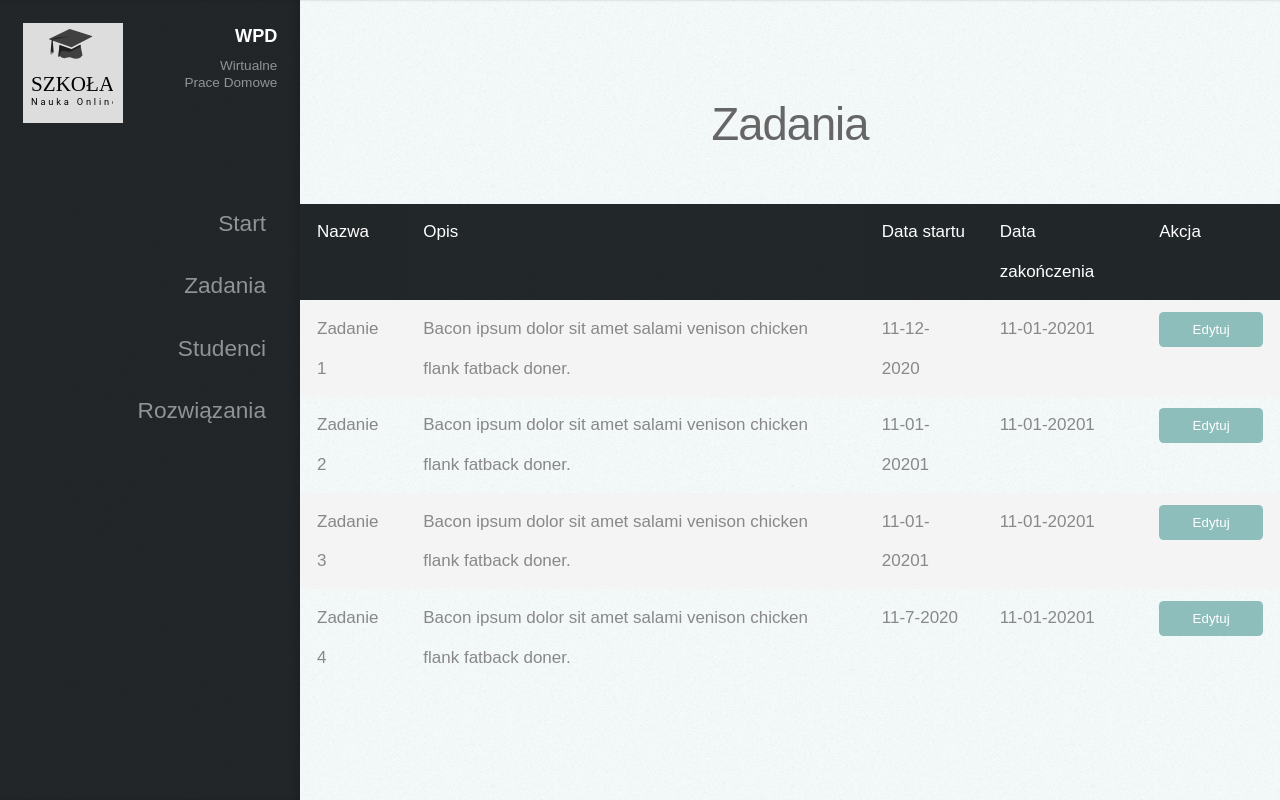
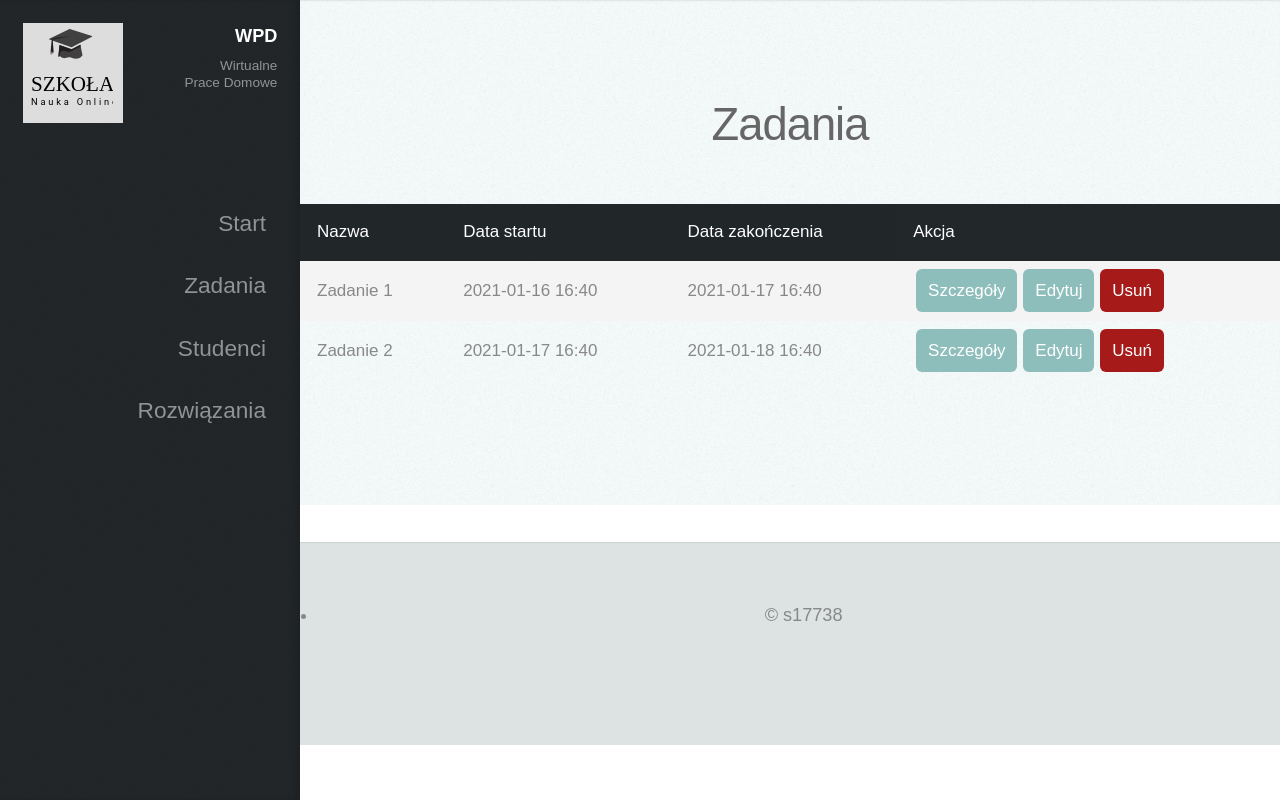
Before and after one commit to s17738/tin, a React (Create React App) app in the folder app-ui/: page /tasks in a window 1280 px wide. Shown: the top 800 px of the page. Built offline with nearby package versions, Linux system fonts and the light colour scheme.

Commit message:
tasks ui

```diff
--- a/app-ui/src/App.css
+++ b/app-ui/src/App.css
@@ -327,11 +327,12 @@ button,
     border-radius: 0.35em;
     color: #fff !important;
     text-decoration: none;
-    padding: 0.75em 2.5em 0.75em 2.5em;
+    padding: 0.1em 0.7em 0.1em 0.7em;
     background-color: #8ebebc;
     border: 0;
     cursor: pointer;
     transition: background-color 0.35s ease-in-out;
+    margin: 0 3px;
 }
 
 input[type="button"]:hover,
@@ -340,6 +341,14 @@ input[type="reset"]:hover,
 button:hover,
 .button:hover {
     background-color: #9ececc;
+}
+
+.red {
+    background-color: #a71a1a;
+}
+
+.red:hover {
+    background-color: #6e1212;
 }
 
 input[type="button"]:active,
--- a/app-ui/src/App.js
+++ b/app-ui/src/App.js
@@ -11,6 +11,7 @@ import MainContent from './components/fragments/MainContent'
 import TasksList from "./components/tasks/TasksList";
 import StudentsList from "./components/students/StudentsList";
 import SolutionsList from "./components/solutions/SolutionsList";
+import TasksDetails from "./components/tasks/TasksDetails";
 
 function App() {
     return (
@@ -19,8 +20,8 @@ function App() {
                 <Header/>
                 <main id="main">
                     <Switch>
-
                         <Route exact path="/tasks" component={TasksList}/>
+                        <Route exact path="/tasks/details/:taskId" component={TasksDetails}/>
                         <Route exact path="/students" component={StudentsList}/>
                         <Route exact path="/solutions" component={SolutionsList}/>
                         <Route path="/" component={MainContent}/>
--- /dev/null
+++ b/app-ui/src/api/tasksApi.js
@@ -0,0 +1,9 @@
+import {tasksList} from './tasksApiMockData'
+
+export function getTasksListApiCall() {
+    return tasksList;
+}
+
+export function getTaskByIdApiCall(taskId) {
+    return tasksList.find(t => t.id === taskId);
+}
--- /dev/null
+++ b/app-ui/src/api/tasksApiMockData.js
@@ -0,0 +1,16 @@
+export const tasksList = [
+    {
+        "id": "0969990d-44fd-4b5e-836c-548998115180",
+        "name": "Zadanie 1",
+        "description": "Lorem ipsum dolor sit amet, consectetur adipiscing elit, sed do eiusmod tempor incididunt ut labore et dolore magna aliqua. Ut enim ad minim veniam, quis nostrud exercitation ullamco laboris nisi ut aliquip ex ea commodo consequat. Duis aute irure dolor in reprehenderit in voluptate velit esse cillum dolore eu fugiat nulla pariatur. Excepteur sint occaecat cupidatat non proident, sunt in culpa qui officia deserunt mollit anim id est laborum.",
+        "startDate": "2021-01-16T16:40:41.147214Z",
+        "endDate": "2021-01-17T16:40:41.147214Z"
+    },
+    {
+        "id": "a5b5e70c-cd37-40a9-a5b8-ca52e52ba3fa",
+        "name": "Zadanie 2",
+        "description": "Lorem ipsum dolor sit amet, consectetur adipiscing elit, sed do eiusmod tempor incididunt ut labore et dolore magna aliqua. Ut enim ad minim veniam, quis nostrud exercitation ullamco laboris nisi ut aliquip ex ea commodo consequat. Duis aute irure dolor in reprehenderit in voluptate velit esse cillum dolore eu fugiat nulla pariatur. Excepteur sint occaecat cupidatat non proident, sunt in culpa qui officia deserunt mollit anim id est laborum.",
+        "startDate": "2021-01-17T16:40:41.147214Z",
+        "endDate": "2021-01-18T16:40:41.147214Z"
+    }
+]
--- a/app-ui/src/components/fragments/MainContent.js
+++ b/app-ui/src/components/fragments/MainContent.js
@@ -7,10 +7,6 @@ function MainContent() {
                 <header>
                     <h2>Witajcie!</h2>
                 </header>
-                <p>Lorem ipsum dolor sit amet, consectetur adipiscing elit, sed do eiusmod tempor incididunt ut labore et dolore magna aliqua. Ut enim
-                    ad minim veniam, quis nostrud exercitation ullamco laboris nisi ut aliquip ex ea commodo consequat. Duis aute irure dolor in
-                    reprehenderit in voluptate velit esse cillum dolore eu fugiat nulla pariatur. Excepteur sint occaecat cupidatat non proident, sunt
-                    in culpa qui officia deserunt mollit anim id est laborum.</p>
                 <form method="post" action="#">
                     <div className="row">
                         <div className="row-half"><input type="text" name="email" placeholder="E-mail"/></div>
--- /dev/null
+++ b/app-ui/src/components/tasks/TasksDetails.js
@@ -0,0 +1,22 @@
+import React from "react";
+import {getTaskByIdApiCall} from '../../api/tasksApi'
+import {getFormattedDate} from '../../helpers/dateHelper'
+import {useParams} from "react-router-dom";
+
+function TasksDetails() {
+    let { taskId } = useParams()
+    const task = getTaskByIdApiCall(taskId)
+    return (
+        <section id="tasks" className="two">
+            <div className="container">
+                <header>
+                    <h2>{task.name}</h2>
+                </header>
+                <p>Opis: {task.description}</p>
+                <p>Data startu: {getFormattedDate(task.startDate)} Data zakończenia: {getFormattedDate(task.endDate)}</p>
+            </div>
+        </section>
+    );
+}
+
+export default TasksDetails
--- a/app-ui/src/components/tasks/TasksList.js
+++ b/app-ui/src/components/tasks/TasksList.js
@@ -1,6 +1,10 @@
 import React from "react";
+import {getTasksListApiCall} from '../../api/tasksApi'
+import {Link} from "react-router-dom";
+import { getFormattedDate } from '../../helpers/dateHelper'
 
 function TasksList() {
+    const tasksList = getTasksListApiCall()
     return (
         <section id="tasks" className="two">
             <div className="container">
@@ -11,47 +15,22 @@ function TasksList() {
                     <tbody>
                     <tr>
                         <th>Nazwa</th>
-                        <th>Opis</th>
                         <th>Data startu</th>
                         <th>Data zakończenia</th>
                         <th>Akcja</th>
                     </tr>
-                    <tr>
-                        <td>Zadanie 1</td>
-                        <td>Bacon ipsum dolor sit amet salami venison chicken flank fatback doner.</td>
-                        <td>11-12-2020</td>
-                        <td>11-01-20201</td>
-                        <td>
-                            <button className="button">Edytuj</button>
-                        </td>
-                    </tr>
-                    <tr>
-                        <td>Zadanie 2</td>
-                        <td>Bacon ipsum dolor sit amet salami venison chicken flank fatback doner.</td>
-                        <td>11-01-20201</td>
-                        <td>11-01-20201</td>
-                        <td>
-                            <button className="button">Edytuj</button>
-                        </td>
-                    </tr>
-                    <tr>
-                        <td>Zadanie 3</td>
-                        <td>Bacon ipsum dolor sit amet salami venison chicken flank fatback doner.</td>
-                        <td>11-01-20201</td>
-                        <td>11-01-20201</td>
-                        <td>
-                            <button className="button">Edytuj</button>
-                        </td>
-                    </tr>
-                    <tr>
-                        <td>Zadanie 4</td>
-                        <td>Bacon ipsum dolor sit amet salami venison chicken flank fatback doner.</td>
-                        <td>11-7-2020</td>
-                        <td>11-01-20201</td>
-                        <td>
-                            <button className="button">Edytuj</button>
-                        </td>
-                    </tr>
+                    {tasksList.map(t => (
+                        <tr key={t.id}>
+                            <td>{t.name}</td>
+                            <td>{getFormattedDate(t.startDate)}</td>
+                            <td>{getFormattedDate(t.endDate)}</td>
+                            <td>
+                                <Link to={`tasks/details/${t.id}`} className="button">Szczegóły</Link>
+                                <Link to={`tasks/edit/${t.id}`} className="button">Edytuj</Link>
+                                <Link to={`tasks/delete/${t.id}`} className="button red">Usuń</Link>
+                            </td>
+                        </tr>
+                    ))}
                     </tbody>
                 </table>
             </div>
--- /dev/null
+++ b/app-ui/src/helpers/dateHelper.js
@@ -0,0 +1,8 @@
+export function getFormattedDate(dateSource) {
+    const dateObject = new Date(dateSource)
+    return dateObject.getFullYear() + '-'
+        + ('0' + (dateObject.getMonth() + 1)).slice(-2) + "-"
+        + ('0' + dateObject.getDate()).slice(-2) + " "
+        + dateObject.getHours() + ":"
+        + dateObject.getMinutes()
+}
```
Also changed, not shown: 1 other file (tests, documents, lock files or other folders).
